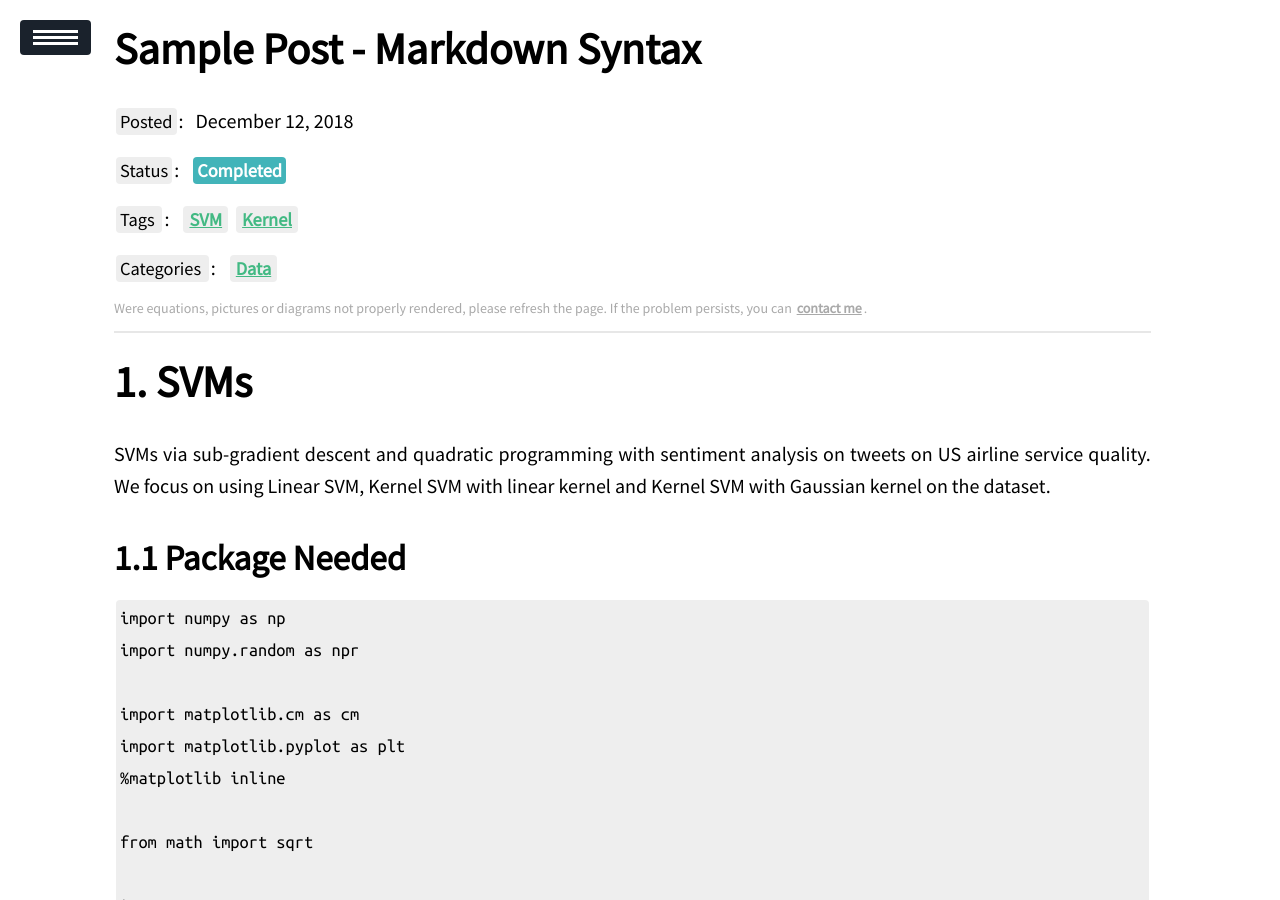
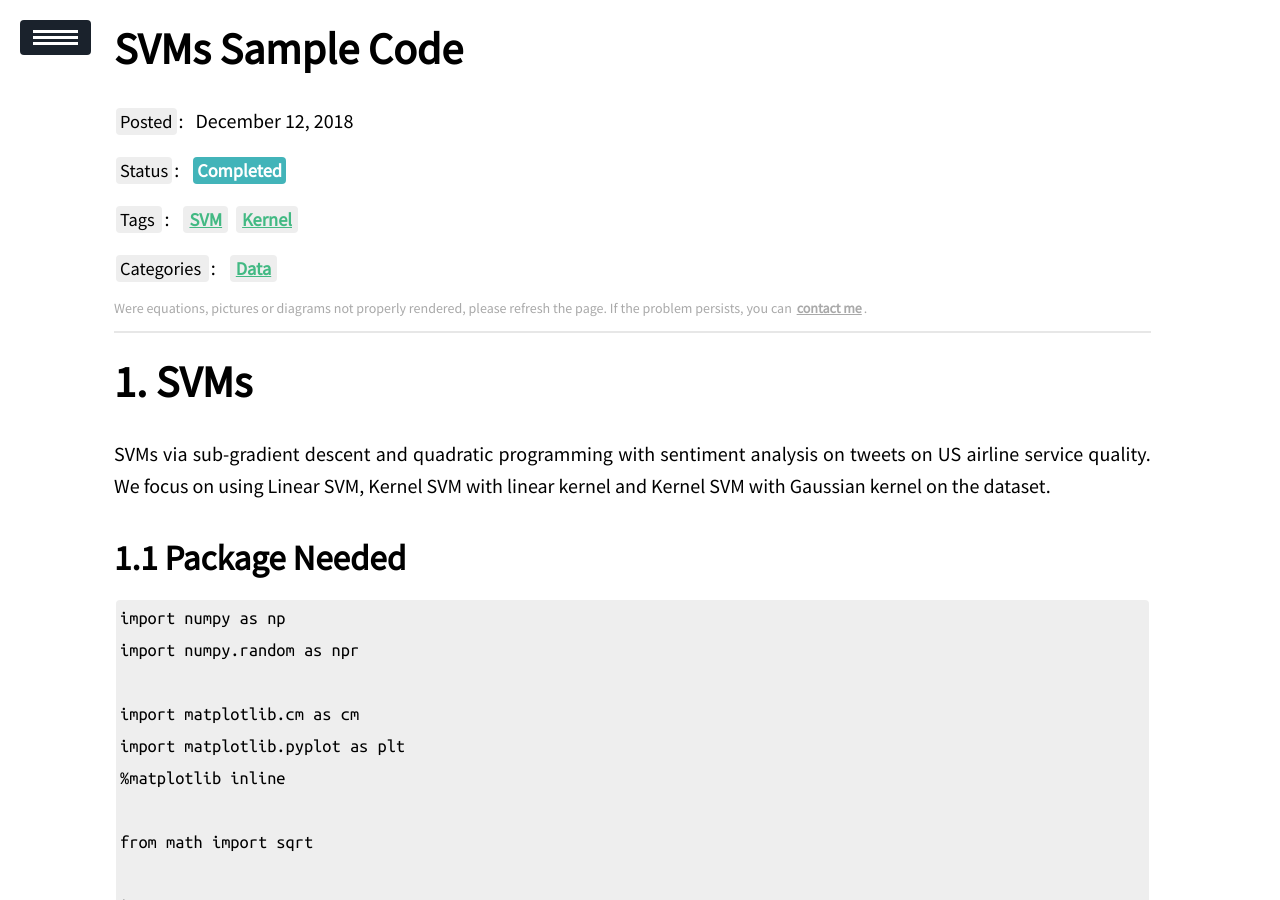
Before and after one commit to jyang-zhou/jyang-zhou.github.io, a Jekyll site: the page built from _posts/2018-12-12-sample-post.md, in a window 1280 px wide and 900 px high. Built offline with Jekyll 4.4.1, drawn with Linux system fonts in a browser that asks for light colours; our own code applies the rules of GitHub Pages for plain Markdown files; a script that is not in the unit is left out.

Commit message:
Update 2018-12-12-sample-post.md

```diff
--- a/_posts/2018-12-12-sample-post.md
+++ b/_posts/2018-12-12-sample-post.md
@@ -1,5 +1,5 @@
 ---
-title: Sample Post - Markdown Syntax
+title: SVMs Sample Code
 commentable: flase
 Edit: 2021-12-15
 mathjax: true
```
